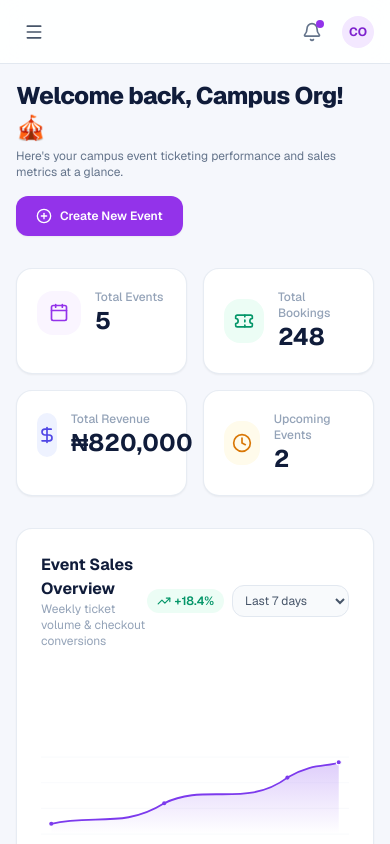
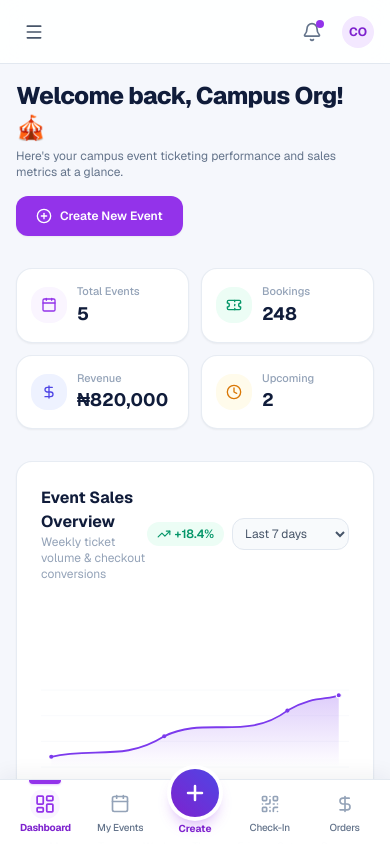
Before and after one commit to nathanaelobaloluwa/NOTARI-OAU, a Next.js app: page /organizer in a window 390 px wide. Shown: the top 844 px of the page. Built offline with nearby package versions, Linux system fonts and the light colour scheme.

Commit message:
feat(organizer): implement mobile bottom navigation with quick create button, and touch-optimized gate check-in scanner

```diff
--- a/src/app/organizer/layout.tsx
+++ b/src/app/organizer/layout.tsx
@@ -5,6 +5,7 @@ import Link from "next/link";
 import { usePathname } from "next/navigation";
 import { signOut } from "next-auth/react";
 import { NotariLogo } from "@/components/shared/notari-logo";
+import { OrganizerBottomNav } from "@/components/organizer/organizer-bottom-nav";
 import {
   LayoutDashboard,
   Calendar,
@@ -187,9 +188,12 @@ export default function OrganizerLayout({
           </div>
         )}
 
-        <main className="flex-1 p-4 sm:p-6 lg:p-8 max-w-7xl w-full mx-auto">
+        <main className="flex-1 p-4 sm:p-6 lg:p-8 pb-24 lg:pb-8 max-w-7xl w-full mx-auto">
           {children}
         </main>
+
+        {/* Mobile Fixed Bottom Navigation */}
+        <OrganizerBottomNav />
       </div>
     </div>
   );
--- a/src/app/organizer/page.tsx
+++ b/src/app/organizer/page.tsx
@@ -39,51 +39,51 @@ export default function OrganizerDashboardPage() {
       </div>
 
       {/* 4 Summary Cards */}
-      <div className="grid grid-cols-2 sm:grid-cols-4 gap-4">
-        <Card className="p-5 border-slate-200/80 shadow-sm bg-white">
-          <div className="flex items-center gap-3.5">
-            <div className="w-11 h-11 rounded-2xl bg-purple-50 text-purple-600 flex items-center justify-center">
-              <Calendar className="w-5 h-5" />
+      <div className="grid grid-cols-2 sm:grid-cols-4 gap-3 sm:gap-4">
+        <Card className="p-3.5 sm:p-5 border-slate-200/80 shadow-sm bg-white">
+          <div className="flex items-center gap-2.5 sm:gap-3.5">
+            <div className="w-9 h-9 sm:w-11 sm:h-11 rounded-2xl bg-purple-50 text-purple-600 flex items-center justify-center shrink-0">
+              <Calendar className="w-4 h-4 sm:w-5 sm:h-5" />
             </div>
-            <div>
-              <p className="text-xs text-slate-400 font-medium">Total Events</p>
-              <h3 className="text-2xl font-bold text-notari-dark">{MOCK_ORGANIZER_METRICS.totalEvents}</h3>
+            <div className="min-w-0">
+              <p className="text-[11px] sm:text-xs text-slate-400 font-medium truncate">Total Events</p>
+              <h3 className="text-lg sm:text-2xl font-bold text-notari-dark">{MOCK_ORGANIZER_METRICS.totalEvents}</h3>
             </div>
           </div>
         </Card>
 
-        <Card className="p-5 border-slate-200/80 shadow-sm bg-white">
-          <div className="flex items-center gap-3.5">
-            <div className="w-11 h-11 rounded-2xl bg-emerald-50 text-emerald-600 flex items-center justify-center">
-              <Ticket className="w-5 h-5" />
+        <Card className="p-3.5 sm:p-5 border-slate-200/80 shadow-sm bg-white">
+          <div className="flex items-center gap-2.5 sm:gap-3.5">
+            <div className="w-9 h-9 sm:w-11 sm:h-11 rounded-2xl bg-emerald-50 text-emerald-600 flex items-center justify-center shrink-0">
+              <Ticket className="w-4 h-4 sm:w-5 sm:h-5" />
             </div>
-            <div>
-              <p className="text-xs text-slate-400 font-medium">Total Bookings</p>
-              <h3 className="text-2xl font-bold text-notari-dark">{MOCK_ORGANIZER_METRICS.totalBookings}</h3>
+            <div className="min-w-0">
+              <p className="text-[11px] sm:text-xs text-slate-400 font-medium truncate">Bookings</p>
+              <h3 className="text-lg sm:text-2xl font-bold text-notari-dark">{MOCK_ORGANIZER_METRICS.totalBookings}</h3>
             </div>
           </div>
         </Card>
 
-        <Card className="p-5 border-slate-200/80 shadow-sm bg-white">
-          <div className="flex items-center gap-3.5">
-            <div className="w-11 h-11 rounded-2xl bg-indigo-50 text-notari-primary flex items-center justify-center">
-              <DollarSign className="w-5 h-5" />
+        <Card className="p-3.5 sm:p-5 border-slate-200/80 shadow-sm bg-white">
+          <div className="flex items-center gap-2.5 sm:gap-3.5">
+            <div className="w-9 h-9 sm:w-11 sm:h-11 rounded-2xl bg-indigo-50 text-notari-primary flex items-center justify-center shrink-0">
+              <DollarSign className="w-4 h-4 sm:w-5 sm:h-5" />
             </div>
-            <div>
-              <p className="text-xs text-slate-400 font-medium">Total Revenue</p>
-              <h3 className="text-2xl font-bold text-notari-dark">₦820,000</h3>
+            <div className="min-w-0">
+              <p className="text-[11px] sm:text-xs text-slate-400 font-medium truncate">Revenue</p>
+              <h3 className="text-lg sm:text-2xl font-bold text-notari-dark">₦820,000</h3>
             </div>
           </div>
         </Card>
 
-        <Card className="p-5 border-slate-200/80 shadow-sm bg-white">
-          <div className="flex items-center gap-3.5">
-            <div className="w-11 h-11 rounded-2xl bg-amber-50 text-amber-600 flex items-center justify-center">
-              <Clock className="w-5 h-5" />
+        <Card className="p-3.5 sm:p-5 border-slate-200/80 shadow-sm bg-white">
+          <div className="flex items-center gap-2.5 sm:gap-3.5">
+            <div className="w-9 h-9 sm:w-11 sm:h-11 rounded-2xl bg-amber-50 text-amber-600 flex items-center justify-center shrink-0">
+              <Clock className="w-4 h-4 sm:w-5 sm:h-5" />
             </div>
-            <div>
-              <p className="text-xs text-slate-400 font-medium">Upcoming Events</p>
-              <h3 className="text-2xl font-bold text-notari-dark">{MOCK_ORGANIZER_METRICS.upcomingEvents}</h3>
+            <div className="min-w-0">
+              <p className="text-[11px] sm:text-xs text-slate-400 font-medium truncate">Upcoming</p>
+              <h3 className="text-lg sm:text-2xl font-bold text-notari-dark">{MOCK_ORGANIZER_METRICS.upcomingEvents}</h3>
             </div>
           </div>
         </Card>
--- /dev/null
+++ b/src/components/organizer/organizer-bottom-nav.tsx
@@ -0,0 +1,116 @@
+"use client";
+
+import React from "react";
+import Link from "next/link";
+import { usePathname } from "next/navigation";
+import { LayoutDashboard, Calendar, Plus, QrCode, DollarSign } from "lucide-react";
+import { cn } from "@/lib/utils";
+
+const ORGANIZER_BOTTOM_NAV_ITEMS = [
+  {
+    name: "Dashboard",
+    href: "/organizer",
+    icon: LayoutDashboard,
+    isAction: false,
+    exact: true,
+  },
+  {
+    name: "My Events",
+    href: "/organizer/events",
+    icon: Calendar,
+    isAction: false,
+    exact: false,
+  },
+  {
+    name: "Create",
+    href: "/organizer/events/create",
+    icon: Plus,
+    isAction: true,
+    exact: false,
+  },
+  {
+    name: "Check-In",
+    href: "/organizer/check-in",
+    icon: QrCode,
+    isAction: false,
+    exact: false,
+  },
+  {
+    name: "Orders",
+    href: "/organizer/orders",
+    icon: DollarSign,
+    isAction: false,
+    exact: false,
+  },
+];
+
+export function OrganizerBottomNav() {
+  const pathname = usePathname();
+
+  return (
+    <nav
+      aria-label="Organizer Mobile Navigation"
+      className="lg:hidden fixed bottom-0 left-0 right-0 z-40 bg-white/95 backdrop-blur-md border-t border-slate-200/90 shadow-[0_-4px_20px_rgba(16,28,58,0.06)] pb-safe transition-all select-none"
+    >
+      <div className="flex items-center justify-around h-16 max-w-md mx-auto px-2 relative">
+        {ORGANIZER_BOTTOM_NAV_ITEMS.map((item) => {
+          const isActive = item.exact
+            ? pathname === item.href
+            : pathname.startsWith(item.href);
+          const Icon = item.icon;
+
+          if (item.isAction) {
+            return (
+              <Link
+                key={item.name}
+                href={item.href}
+                className="flex-1 flex flex-col items-center justify-center -mt-5 group"
+                aria-label="Create New Event"
+              >
+                <div className="w-12 h-12 rounded-full bg-gradient-to-tr from-purple-700 to-indigo-600 text-white shadow-lg shadow-purple-600/40 flex items-center justify-center ring-4 ring-white group-hover:scale-105 active:scale-95 transition-transform">
+                  <Icon className="w-6 h-6 stroke-[2.5]" />
+                </div>
+                <span className="text-[10px] font-bold text-purple-700 mt-1">
+                  {item.name}
+                </span>
+              </Link>
+            );
+          }
+
+          return (
+            <Link
+              key={item.name}
+              href={item.href}
+              className={cn(
+                "flex-1 flex flex-col items-center justify-center py-1.5 h-full min-w-0 transition-colors relative group",
+                isActive ? "text-purple-600" : "text-slate-400 hover:text-slate-600"
+              )}
+            >
+              {isActive && (
+                <span className="absolute top-0 w-8 h-1 bg-purple-600 rounded-b-full shadow-sm shadow-purple-500/30" />
+              )}
+
+              <div
+                className={cn(
+                  "p-1 rounded-xl transition-all",
+                  isActive ? "bg-purple-50 text-purple-600 scale-105" : "group-hover:scale-105"
+                )}
+              >
+                <Icon className="w-5 h-5 shrink-0" />
+              </div>
+
+              <span
+                className={cn(
+                  "text-[10px] tracking-tight truncate mt-0.5",
+                  isActive ? "font-bold text-purple-700" : "font-medium text-slate-500"
+                )}
+              >
+                {item.name}
+              </span>
+            </Link>
+          );
+        })}
+      </div>
+    </nav>
+  );
+}
```
Also changed, not shown: src/app/organizer/check-in/page.tsx (+61 -16 lines).
